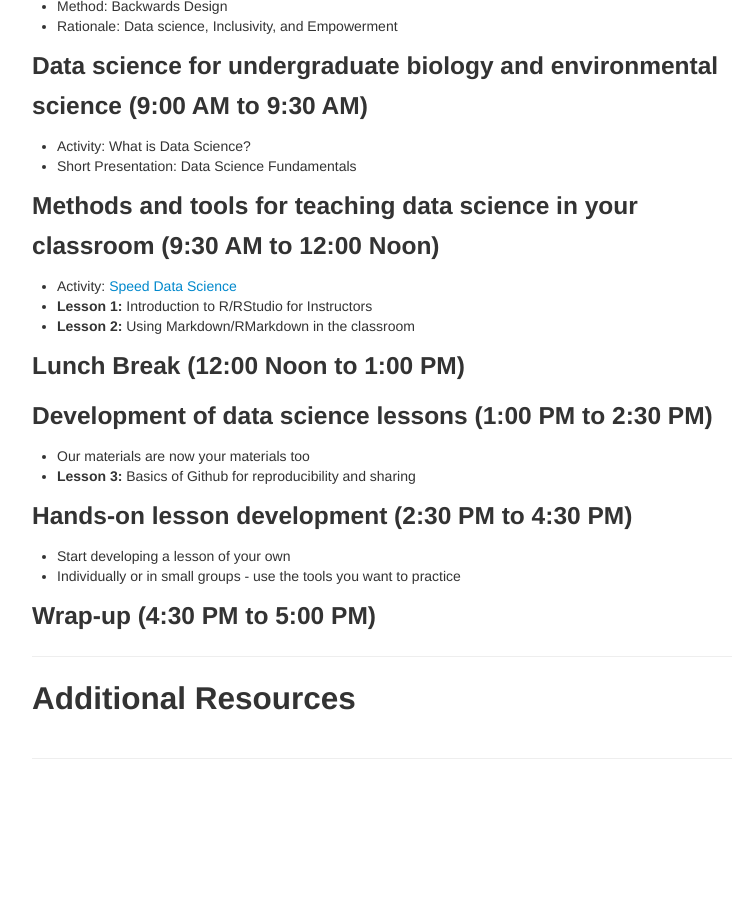
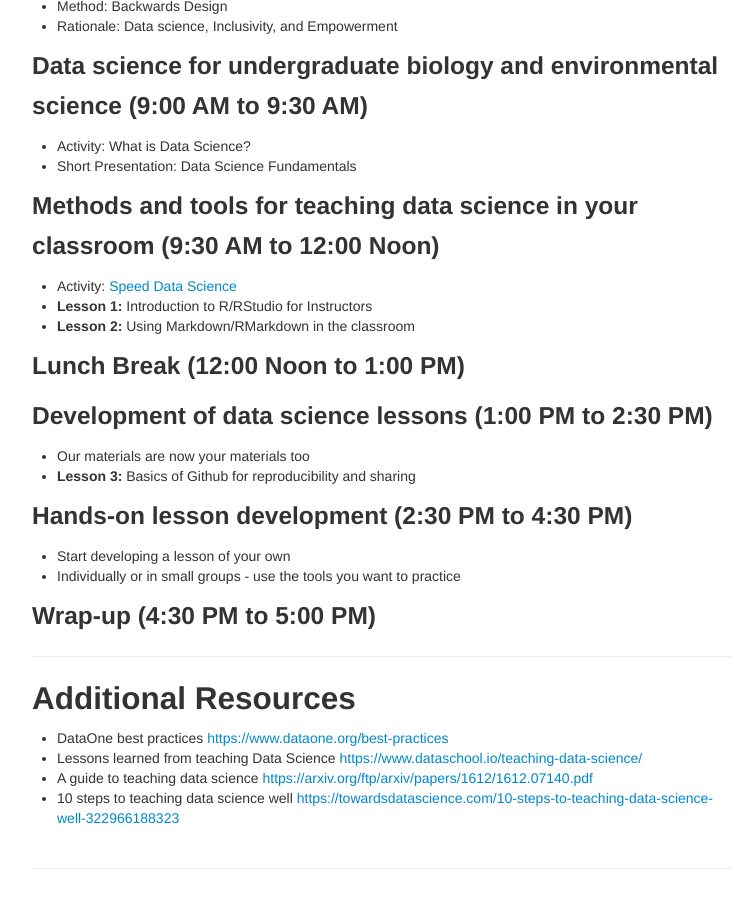
Before and after one commit to mlammens/ESA2019-BEDENet, a Jekyll site: the page built from index.md, in a window 1280 px wide and 900 px high, scrolled down 1128 px. Shown: the whole window, without its empty margins (258-1006 px from the left). Built offline with Jekyll 4.4.1, drawn with Linux system fonts in a browser that asks for light colours; before the commit the page ends 1918 px from its top, so only the background shows below that.

```diff
--- a/index.md
+++ b/index.md
@@ -70,12 +70,7 @@ Times are approximate.
 
 ## Additional Resources
 
-<!---
-- [Overview](pages/overview.html)
-- [Making an independent website](pages/independent_site.html)
-- [Making a personal site](pages/user_site.html)
-- [Making a site for a project](pages/project_site.html)
-- [Making a jekyll-free site](pages/nojekyll.html)
-- [Testing your site locally](pages/local_test.html)
-- [Resources](pages/resources.html)
---->
+* DataOne best practices [https://www.dataone.org/best-practices](https://www.dataone.org/best-practices)
+* Lessons learned from teaching Data Science [https://www.dataschool.io/teaching-data-science/](https://www.dataschool.io/teaching-data-science/)
+* A guide to teaching data science [https://arxiv.org/ftp/arxiv/papers/1612/1612.07140.pdf](https://arxiv.org/ftp/arxiv/papers/1612/1612.07140.pdf)
+* 10 steps to teaching data science well [https://towardsdatascience.com/10-steps-to-teaching-data-science-well-322966188323](https://towardsdatascience.com/10-steps-to-teaching-data-science-well-322966188323)
```
